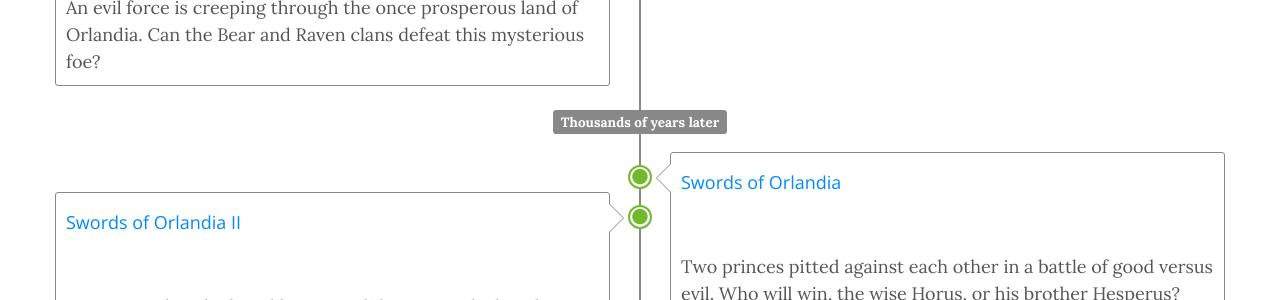
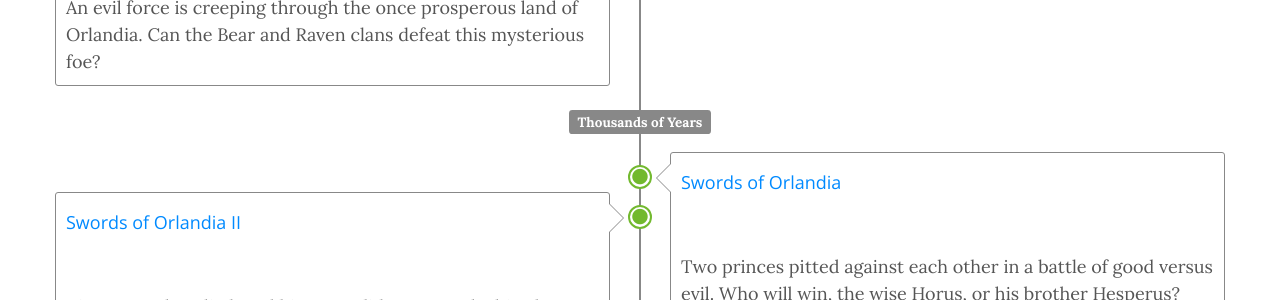
Before and after one commit to iamdavidfrancis/talesoforlandia, a Jekyll site: the page built from timeline.html, in a window 1280 px wide and 900 px high, scrolled down 307 px. Shown: the part 148-448 px from the top of the window. Built offline with Jekyll 4.4.1, drawn with Linux system fonts in a browser that asks for light colours; nearby versions of some CDN libraries; some of the changed text lies outside the part shown.

Commit message:
Update strings

```diff
--- a/timeline.html
+++ b/timeline.html
@@ -30,7 +30,7 @@
     </div>
 
     <span class="timeline-label">
-      <span class="label label-default">Thousands of years later</span>
+      <span class="label label-default">Thousands of Years</span>
     </span>
 
     <div class="timeline-item">
@@ -85,7 +85,7 @@
     </div>
 
     <span class="timeline-label">
-      <span class="label label-default">Millions of years later</span>
+      <span class="label label-default">Untold Millenia</span>
     </span>
 
     <div class="timeline-item">
```
